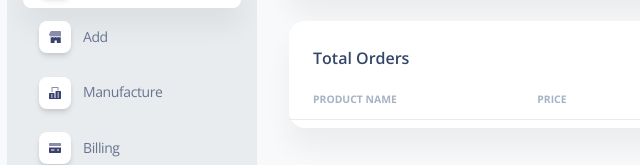
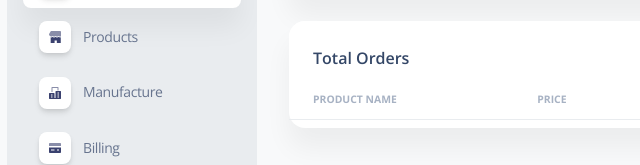
Before and after one commit to hemang500/store, a website: page pages/tables.html in a window 1280 px wide. Shown: the part 214-379 px from the top of the page, 9-649 px from the left. Drawn offline with nearby package versions, Linux system fonts and the light colour scheme; no server answers; sample sign-in values are in the browser's storage.

Commit message:
Add into Products

```diff
--- a/pages/tables.html
+++ b/pages/tables.html
@@ -128,7 +128,7 @@
                 </g>
               </svg>
             </div>
-            <span class="nav-link-text ms-1">Add</span>
+            <span class="nav-link-text ms-1">Products</span>
           </a>
         </li>
         <li class="nav-item">
```
